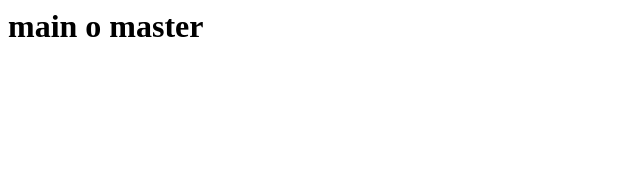
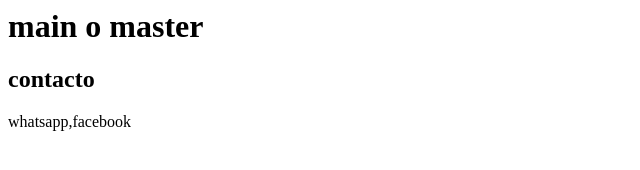
Before and after one commit to Aut0dev/crick, a plain HTML site: page index.html in a window 1280 px wide. Shown: the whole page, without its empty margins (0-640 px from the left). Drawn offline with Linux system fonts and the light colour scheme.

Commit message:
contacto

```diff
--- a/index.html
+++ b/index.html
@@ -1 +1,3 @@
 <h1>main o master</h1>
+<h2>contacto</h2>
+<p>whatsapp,facebook</p>
```
